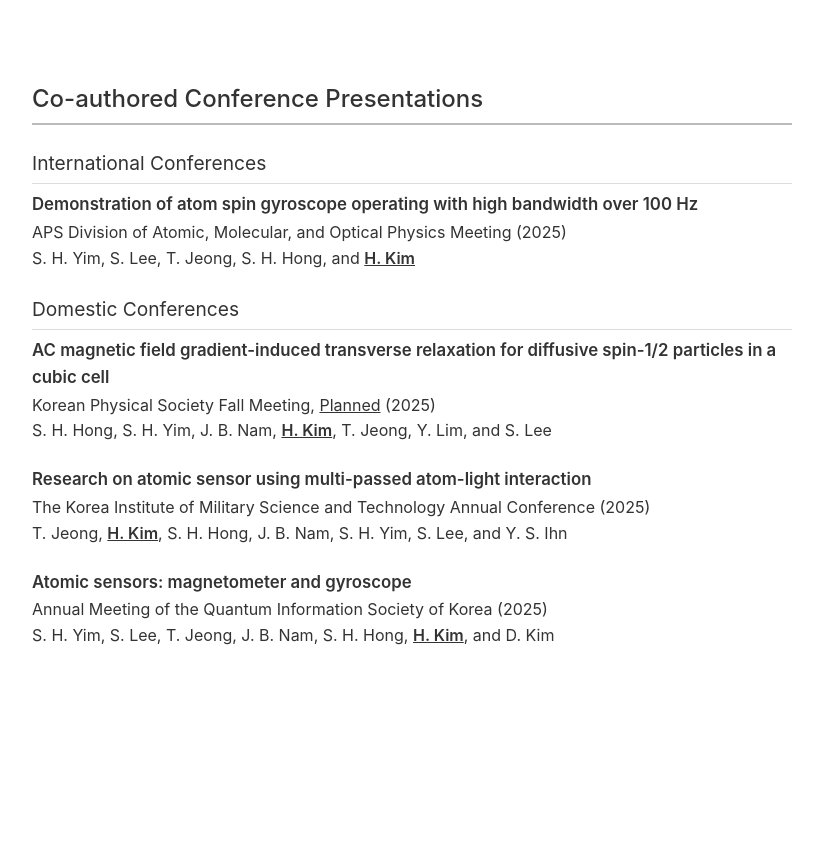
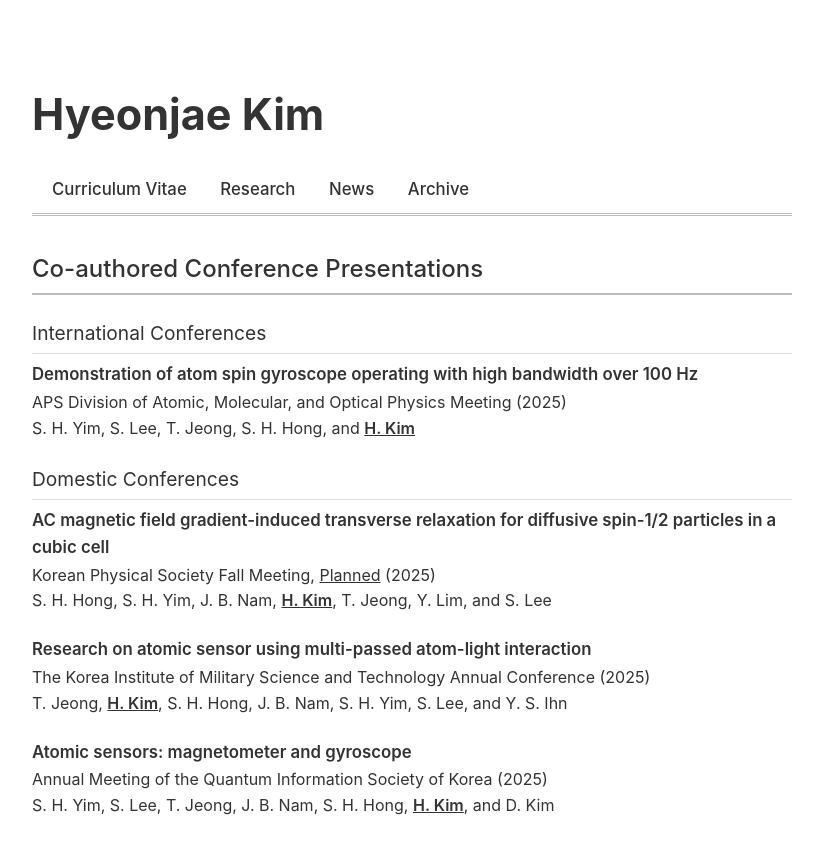
Before and after one commit to hyeonjaephys/hyeonjaephys.github.io, a plain HTML site: page conference_co-author.html in a window 1280 px wide. Shown: the whole page, without its empty margins (228-1051 px from the left). Before the commit the page ends 800 px from the top, so only its background shows below. Drawn offline with Linux system fonts and the light colour scheme; a web font is replaced by a local one.

Commit message:
Update conference_co-author.html

```diff
--- a/conference_co-author.html
+++ b/conference_co-author.html
@@ -8,6 +8,14 @@
   <link rel="stylesheet" href="main.css" />
 </head>
 <body>
+  <h1>Hyeonjae Kim</h1>
+  <nav class="navbar">
+    <a href="/index.html">Curriculum Vitae</a>
+    <a href="/research/research.html">Research</a>
+    <a href="/news/news.html">News</a>
+    <a href="/archive/archive.html">Archive</a>
+  </nav>
+
   <h2>Co-authored Conference Presentations</h2>
 
   <h3>International Conferences</h3>
```
